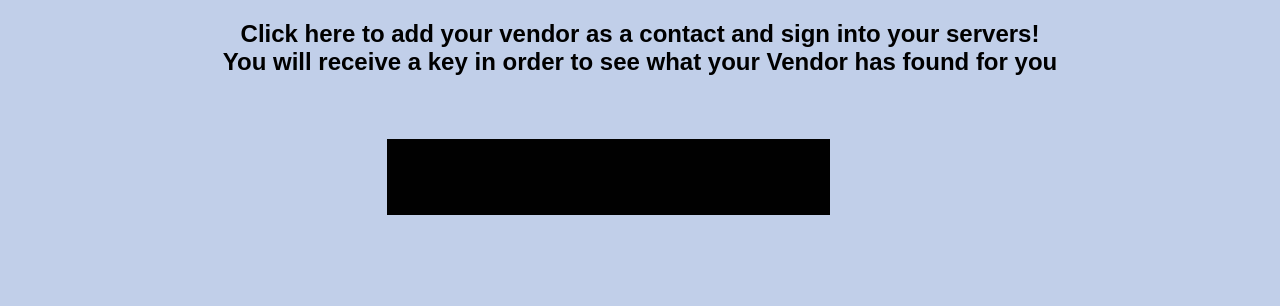
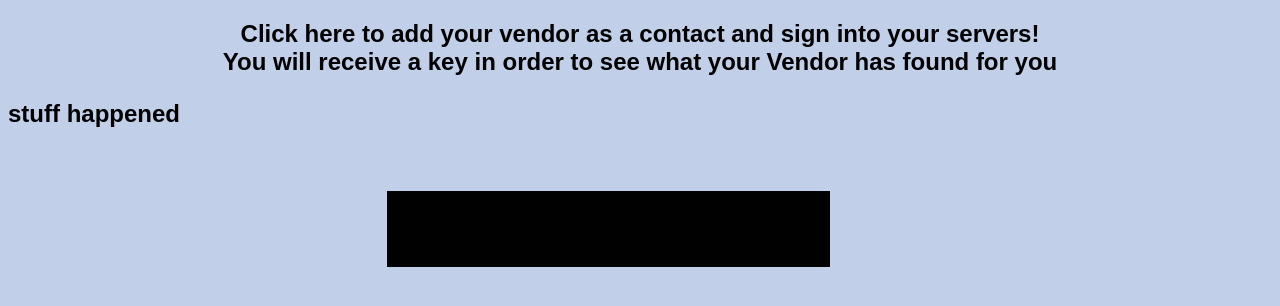
Before and after one commit to RubberHuman/RubberHuman.github.io, a plain HTML site: page index.html in a window 1280 px wide. Drawn offline with nearby package versions, Linux system fonts and the light colour scheme.

Commit message:
Update index.html

```diff
--- a/index.html
+++ b/index.html
@@ -46,6 +46,7 @@
 
         <h2 id="head">Click here to add your vendor as a contact and sign into your servers!<br>You will receive a key in order to see what your Vendor has found for you<h2>
 
+            <p> stuff happened </p>
 
         <div class="button">
             <p><br></p>
```
